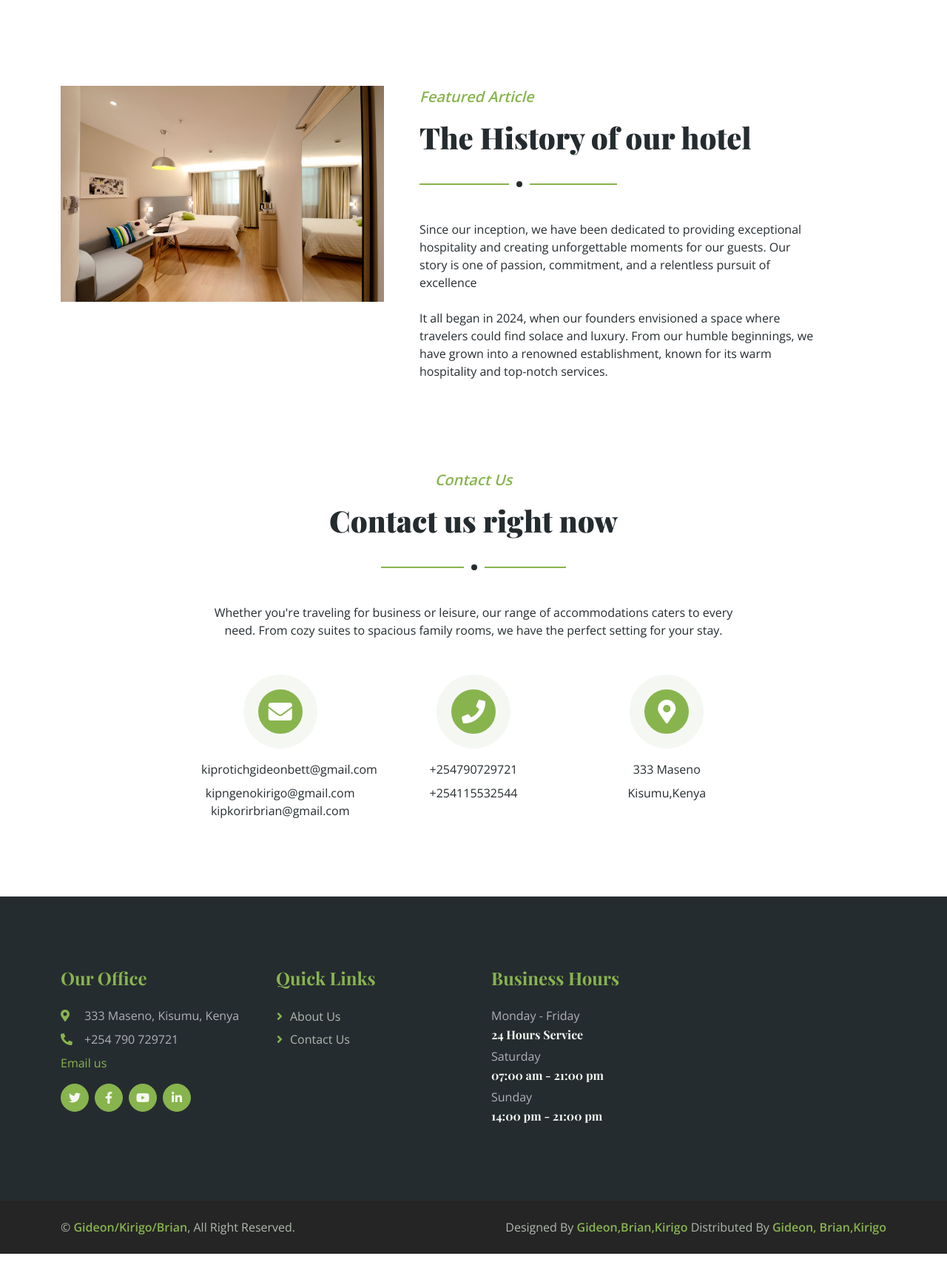
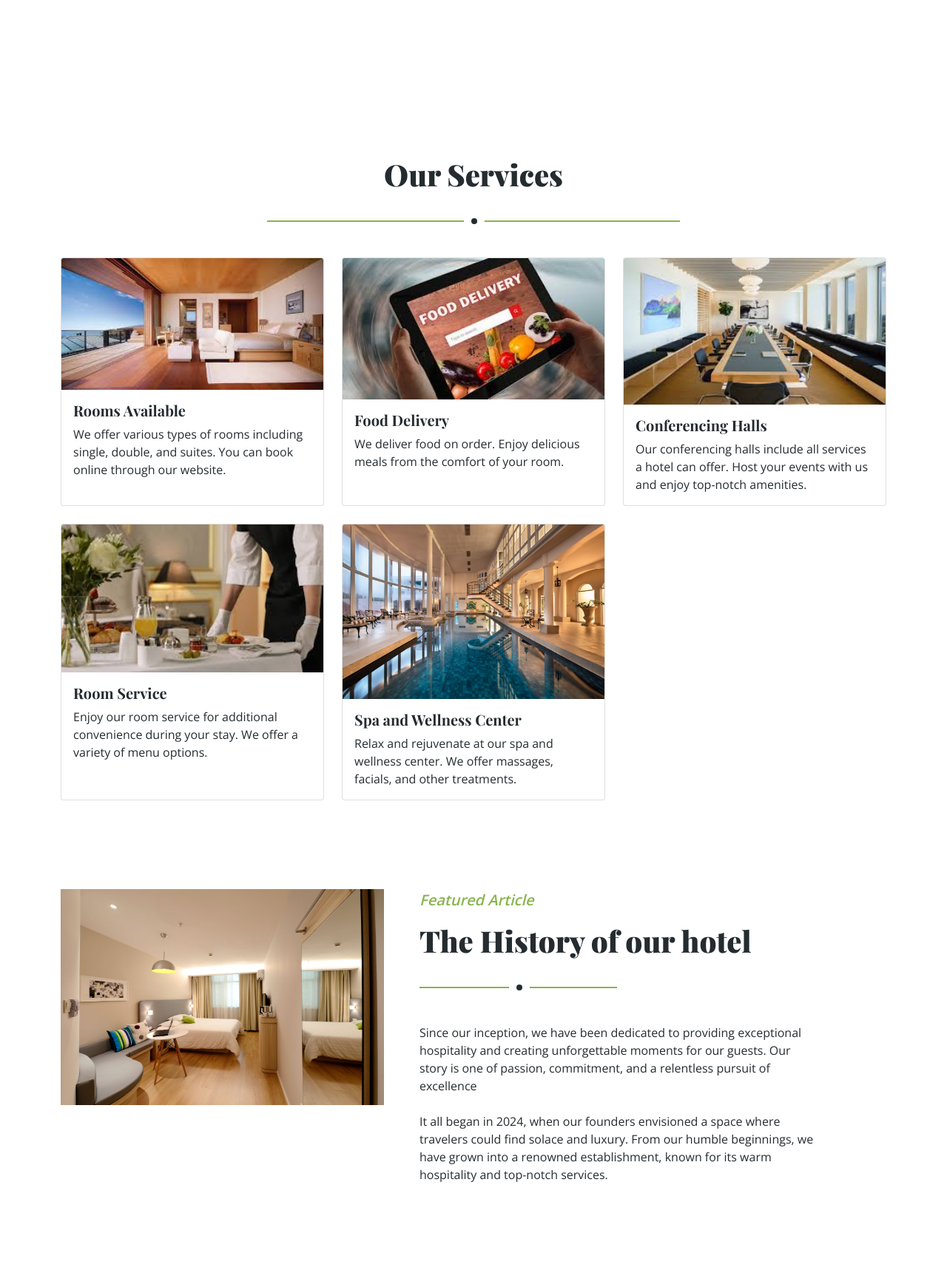
Before and after one commit to Bettgideon/Hotel-Management-system, a PHP site: page /maseno-E-order/ in a window 1280 px wide. Shown: the part 2234-3955 px from the top of the page at 74% size. Before the commit the page ends 3929 px from the top, so only its background shows below. Run offline with PHP 8.4, Linux system fonts and the light colour scheme; some libraries are stand-ins or nearby versions.

Commit message:
services

```diff
--- a/about.html
+++ b/about.html
@@ -98,7 +98,7 @@
                 </div>
                 <div class="col-lg-6 wow fadeIn" data-wow-delay="0.5s">
                     <div class="section-title">
-                        <p class="fs-5 fw-medium fst-italic text-primary">About Us</p>
+
                         <h1 class="display-6">The success history of our hotel in many years</h1>
                     </div>
                     <div class="row g-3 mb-4">
@@ -128,7 +128,7 @@
                                     <p class="lead text-muted mb-5">Experience unparalleled comfort and relaxation in our thoughtfully designed rooms. Each space is a haven of tranquility, offering a blend of modern amenities and timeless elegance.</p>
                                     <p class="mb-4">Indulge in a sanctuary of comfort with plush furnishings, soothing color palettes, and breathtaking views. Our rooms are meticulously curated to provide a retreat that feels like a home away from home.</p>
                                     <p class="mb-4">Whether you're traveling for business or leisure, our range of accommodations caters to every need. From cozy suites to spacious family rooms, we have the perfect setting for your stay.</p>
-                                    <a href="#book-now" class="btn btn-primary rounded-pill py-3 px-5">Book Your Stay</a>
+                                    <a href="room.php" class="btn btn-primary rounded-pill py-3 px-5">Book Your Stay</a>
                                 </div>
                             </div>
                         </div>
--- a/delivery/logout.php
+++ b/delivery/logout.php
@@ -1,6 +1,6 @@
 <?php
 session_start(); //to ensure you are using same session
 session_destroy(); //destroy the session
-header("location: user.php"); //to redirect back to "user.php" after logging out
+header("location: index.php"); //to redirect back to "index.php" after logging out
 exit();
 ?>
--- a/index.html
+++ b/index.html
@@ -51,16 +51,10 @@
                     <div class="navbar-nav ms-auto">
                         <a href="index.html" class="nav-item nav-link active">Home</a>
                         <a href="about.html" class="nav-item nav-link">About</a>
-                        <a href="services.html" class="nav-item nav-link">Services</a>
-
-                        <div class="nav-item dropdown">
-
-                            <div class="dropdown-menu bg-light rounded-0 m-0">
-
-                            </div>
-                        </div>
+                        <a href="#services" class="nav-item nav-link">Services</a> <!-- Link to the services section -->
                         <a href="contact.html" class="nav-item nav-link">Contact</a>
                     </div>
+                </div>
 
                     <div class="border-start ps-4 d-none d-lg-block">
                         <button type="button" class="btn btn-sm p-0"><i class="fa fa-search"></i></button>
@@ -190,6 +184,67 @@
         </div>
     </div>
     <!-- About End -->
+
+
+    <!-- Services Start -->
+    <div id="services" class="container-xxl py-5"> </div>
+<div class="container-xxl py-5">
+    <div class="container">
+        <div class="section-title text-center mb-5">
+            <h2 class="display-6">Our Services</h2>
+        </div>
+        <div class="row">
+            <div class="col-lg-4 mb-4">
+                <div class="card h-100">
+                    <img src="img/rooms available.jpeg" class="card-img-top" alt="Service Image">
+                    <div class="card-body">
+                        <h5 class="card-title">Rooms Available</h5>
+                        <p class="card-text">We offer various types of rooms including single, double, and suites. You can book online through our website.</p>
+                    </div>
+                </div>
+            </div>
+            <div class="col-lg-4 mb-4">
+                <div class="card h-100">
+                    <img src="img/food delivery.jpeg" class="card-img-top" alt="Service Image">
+                    <div class="card-body">
+                        <h5 class="card-title">Food Delivery</h5>
+                        <p class="card-text">We deliver food on order. Enjoy delicious meals from the comfort of your room.</p>
+                    </div>
+                </div>
+            </div>
+            <div class="col-lg-4 mb-4">
+                <div class="card h-100">
+                    <img src="img/conferencejpeg.jpeg" class="card-img-top" alt="Service Image">
+                    <div class="card-body">
+                        <h5 class="card-title">Conferencing Halls</h5>
+                        <p class="card-text">Our conferencing halls include all services a hotel can offer. Host your events with us and enjoy top-notch amenities.</p>
+                    </div>
+                </div>
+            </div>
+            <div class="col-lg-4 mb-4">
+                <div class="card h-100">
+                    <img src="img/rooms service.jpeg" class="card-img-top" alt="Service Image">
+                    <div class="card-body">
+                        <h5 class="card-title">Room Service</h5>
+                        <p class="card-text">Enjoy our room service for additional convenience during your stay. We offer a variety of menu options.</p>
+                    </div>
+                </div>
+            </div>
+            <div class="col-lg-4 mb-4">
+                <div class="card h-100">
+                    <img src="img/spa.jpeg" class="card-img-top" alt="Service Image">
+                    <div class="card-body">
+                        <h5 class="card-title">Spa and Wellness Center</h5>
+                        <p class="card-text">Relax and rejuvenate at our spa and wellness center. We offer massages, facials, and other treatments.</p>
+                    </div>
+                </div>
+            </div>
+        </div>
+    </div>
+</div>
+<!-- Services End -->
+
+
 
     <!-- Article Start -->
     <div class="container-xxl py-5">
```
Also changed, not shown: admin/analytics.php (+6 -2 lines), admin/dashboard.php (+51 -58 lines), admin/includes/navbar.php (+4 -5 lines), booking.php (+12 -5 lines), services.html (deleted, +0 -78 lines), img/conferencejpeg.jpeg (added), img/food delivery.jpeg (added), img/rooms available.jpeg (added), img/rooms service.jpeg (added), img/spa.jpeg (added).
